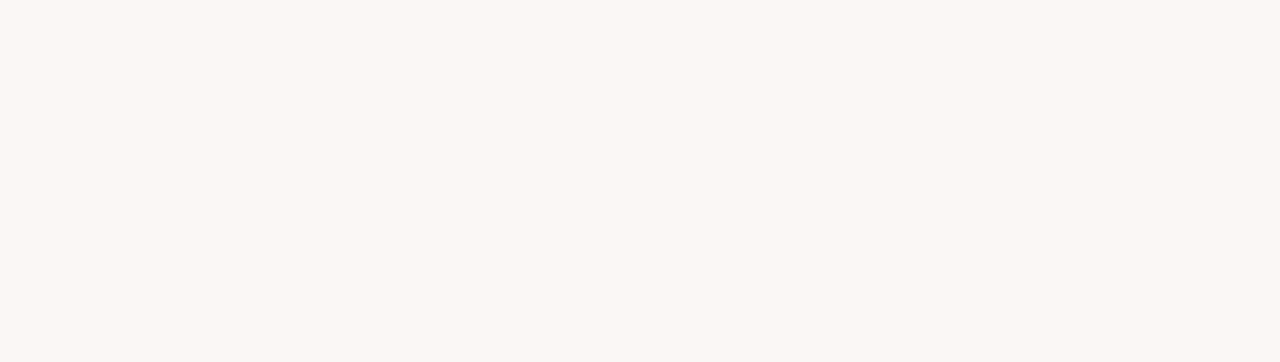
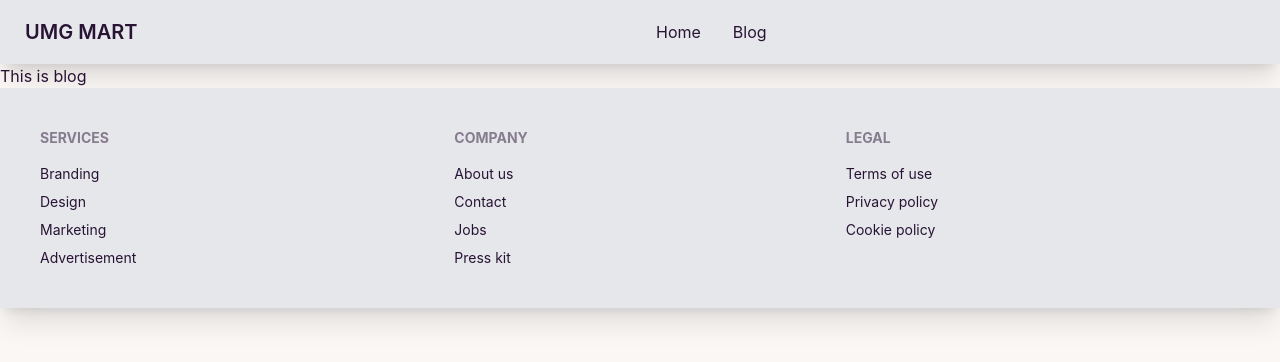
Before and after one commit to sojeeb01768/used_mobile_gallery_mart, a React (Create React App) app: page /blog in a window 1280 px wide. Shown: the top 362 px of the page. Built offline with nearby package versions, Linux system fonts and the light colour scheme.

Commit message:
routing and header footer

```diff
--- a/src/App.js
+++ b/src/App.js
@@ -1,9 +1,11 @@
+import { RouterProvider } from 'react-router-dom';
 import './App.css';
+import router from './Routes/Routes/Routes';
 
 function App() {
   return (
-    <div>
-
+    <div className='max-w-[1440px] mx-auto'>
+      <RouterProvider router={router}></RouterProvider>
     </div>
   );
 }
--- /dev/null
+++ b/src/Layout/Main.js
@@ -0,0 +1,16 @@
+import React from 'react';
+import { Outlet } from 'react-router-dom';
+import Footer from '../Pages/Shared/Navbar/Footer/Footer';
+import Navbar from '../Pages/Shared/Navbar/Navbar';
+
+const Main = () => {
+    return (
+        <div>
+            <Navbar></Navbar>
+            <Outlet></Outlet>
+            <Footer></Footer>
+        </div>
+    );
+};
+
+export default Main;
--- /dev/null
+++ b/src/Pages/Blog/Blog.js
@@ -0,0 +1,11 @@
+import React from 'react';
+
+const Blog = () => {
+    return (
+        <div>
+            <h2>This is blog</h2>
+        </div>
+    );
+};
+
+export default Blog;
--- /dev/null
+++ b/src/Pages/Home/Home/Home.js
@@ -0,0 +1,11 @@
+import React from 'react';
+
+const Home = () => {
+    return (
+        <div>
+            <h2>This is Home</h2>
+        </div>
+    );
+};
+
+export default Home;
--- /dev/null
+++ b/src/Pages/Login/Login.js
@@ -0,0 +1,11 @@
+import React from 'react';
+
+const Login = () => {
+    return (
+        <div>
+            <h2>This is Login</h2>
+        </div>
+    );
+};
+
+export default Login;
--- /dev/null
+++ b/src/Pages/Shared/Navbar/Footer/Footer.js
@@ -0,0 +1,30 @@
+import React from 'react';
+
+const Footer = () => {
+    return (
+        <footer className="footer p-10 bg-gray-200 shadow-xl">
+  <div>
+    <span className="footer-title">Services</span>
+    <a className="link link-hover">Branding</a>
+    <a className="link link-hover">Design</a>
+    <a className="link link-hover">Marketing</a>
+    <a className="link link-hover">Advertisement</a>
+  </div>
+  <div>
+    <span className="footer-title">Company</span>
+    <a className="link link-hover">About us</a>
+    <a className="link link-hover">Contact</a>
+    <a className="link link-hover">Jobs</a>
+    <a className="link link-hover">Press kit</a>
+  </div>
+  <div>
+    <span className="footer-title">Legal</span>
+    <a className="link link-hover">Terms of use</a>
+    <a className="link link-hover">Privacy policy</a>
+    <a className="link link-hover">Cookie policy</a>
+  </div>
+</footer>
+    );
+};
+
+export default Footer;
--- /dev/null
+++ b/src/Pages/Shared/Navbar/Navbar.js
@@ -0,0 +1,32 @@
+import React from 'react';
+import { Link } from 'react-router-dom';
+
+const Navbar = () => {
+
+    const menuItems = <React.Fragment>
+        <li><Link to='/'>Home</Link></li>
+        <li><Link to='/blog'>Blog</Link></li>
+    </React.Fragment>
+    return (
+        <div className="navbar bg-gray-200 shadow-xl">
+            <div className="navbar-start">
+                <div className="dropdown">
+                    <label tabIndex={0} className="btn btn-ghost lg:hidden">
+                        <svg xmlns="http://www.w3.org/2000/svg" className="h-5 w-5" fill="none" viewBox="0 0 24 24" stroke="currentColor"><path strokeLinecap="round" strokeLinejoin="round" strokeWidth="2" d="M4 6h16M4 12h8m-8 6h16" /></svg>
+                    </label>
+                    <ul tabIndex={0} className="menu menu-compact dropdown-content mt-3 p-2 shadow bg-base-100 rounded-box w-52">
+                        {menuItems}
+                    </ul>
+                </div>
+                <Link to='/' className="btn btn-ghost normal-case text-xl">UMG MART</Link>
+            </div>
+            <div className="navbar-center hidden lg:flex">
+                <ul className="menu menu-horizontal p-0">
+                    {menuItems}
+                </ul>
+            </div>
+        </div>
+    );
+};
+
+export default Navbar;
--- /dev/null
+++ b/src/Routes/Routes/Routes.js
@@ -0,0 +1,28 @@
+import { createBrowserRouter } from "react-router-dom";
+import Main from "../../Layout/Main";
+import Blog from "../../Pages/Blog/Blog";
+import Home from "../../Pages/Home/Home/Home";
+import Login from "../../Pages/Login/Login";
+
+const router = createBrowserRouter([
+    {
+        path: '/',
+        element: <Main></Main>,
+        children: [
+            {
+                path: '/',
+                element: <Home></Home>
+            },
+            {
+                path:'/login',
+                element:<Login></Login>
+            },
+            {
+                path:'/blog',
+                element:<Blog></Blog>
+            }
+        ]
+    }
+])
+
+export default router;
```
